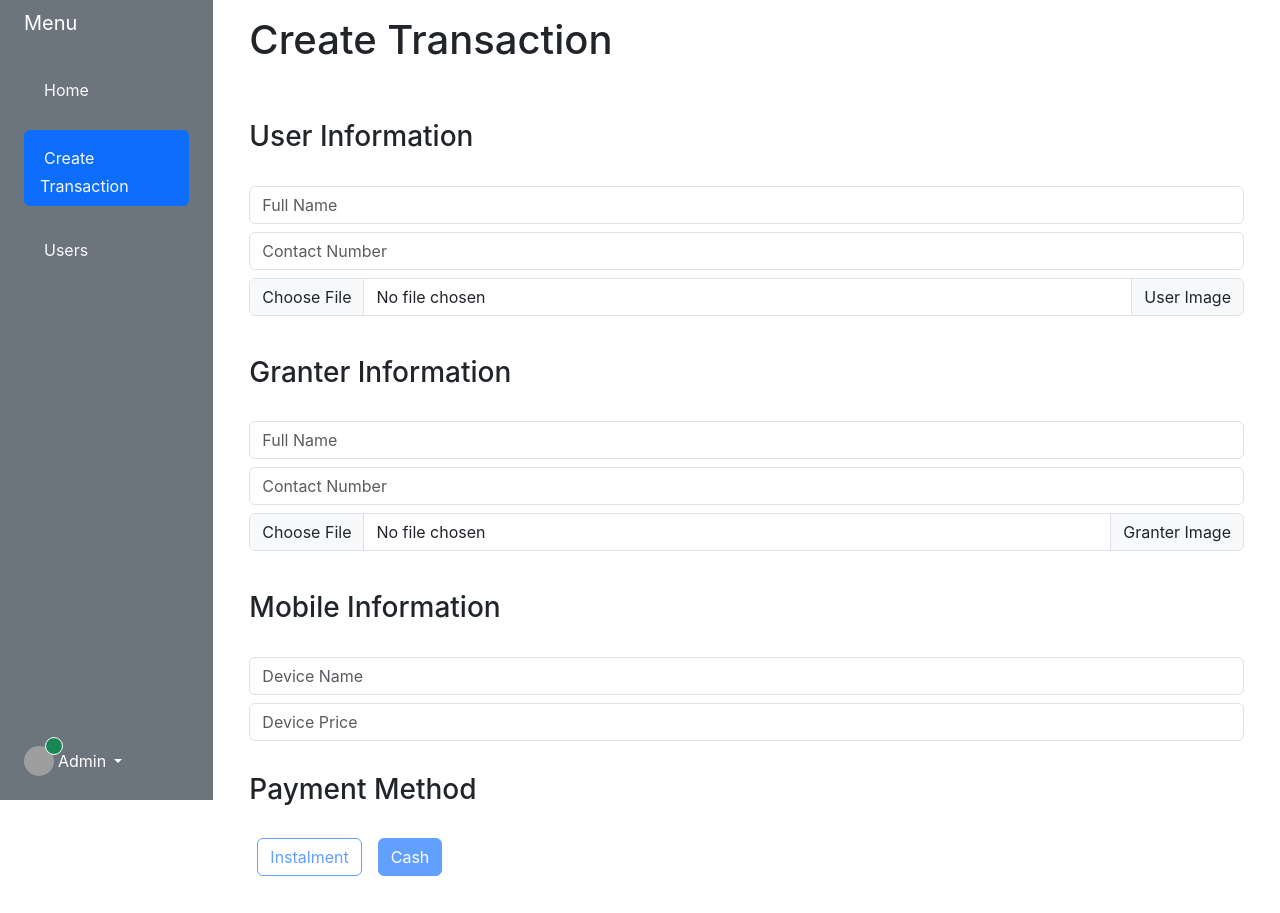
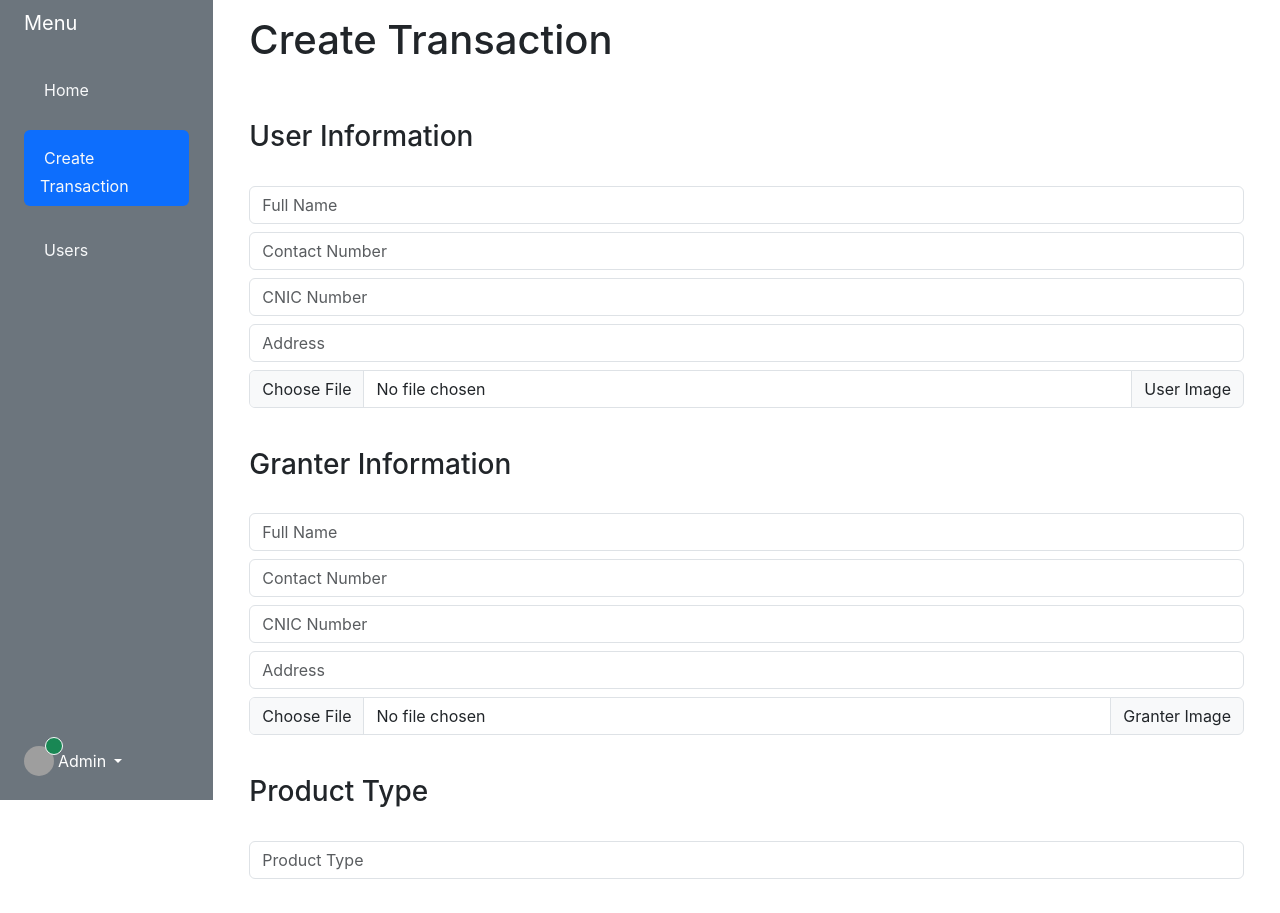
Before and after one commit to Ashar-Ahmed11/Mobile-Instalment-FE, a React (Create React App) app: page /dashboard/transaction in a window 1280 px wide. Shown: the top 913 px of the page. Built offline with nearby package versions, Linux system fonts and the light colour scheme; grey boxes are pictures that could not be loaded.

Commit message:
Another amendments

```diff
--- a/src/components/transaction.jsx
+++ b/src/components/transaction.jsx
@@ -4,18 +4,24 @@ const Transaction = () => {
     const [paymentMethod, setPaymentMethod] = useState("cash")
     const [mobileCost, setMobileCost] = useState(null)
     const [instalments, setInstalments] = useState([])
-    const createInstalment = (value) => {
-        let newCost = Number(value) / 12
+
+
+    const instalmentArray = Array(12).fill()
+    const [instalmentDuration, setInstalmentDuration] = useState(12)
+    const createInstalment = (value, insDuration) => {
+        let newCost = Number(value) / insDuration
         let arr = []
-        for (let index = 0; index < 12; index++) {
+        for (let index = 0; index < insDuration; index++) {
             arr.push(newCost)
         }
 
         setInstalments(arr)
+        setInstalmentDuration(insDuration)
     }
 
+    const [ProductType, setProductType] = useState(null)
     console.log(instalments);
-
+    const [DeviceCash, setdeviceCash] = useState(null)
 
     return (
         <div>
@@ -24,6 +30,8 @@ const Transaction = () => {
                 <h3 className='py-4'>User Information</h3>
                 <input type="text" placeholder='Full Name' className="my-2 form-control" />
                 <input type="tel" placeholder='Contact Number' className="my-2 form-control" />
+                <input type="tel" placeholder='CNIC Number' className="my-2 form-control" />
+                <input type="text" placeholder='Address' className="my-2 form-control" />
 
                 <div class="input-group mb-3">
                     <input type="file" class="form-control" id="inputGroupFile02" />
@@ -33,15 +41,19 @@ const Transaction = () => {
                 <h3 className='py-4'>Granter Information</h3>
                 <input type="text" placeholder='Full Name' className="my-2 form-control" />
                 <input type="tel" placeholder='Contact Number' className="my-2 form-control" />
-
+                <input type="tel" placeholder='CNIC Number' className="my-2 form-control" />
+                <input type="text" placeholder='Address' className="my-2 form-control" />
                 <div class="input-group mb-3">
                     <input type="file" class="form-control" id="inputGroupFile02" />
                     <label class="input-group-text" for="inputGroupFile02">Granter Image</label>
                 </div>
+                <h3 className='py-4'>Product Type</h3>
+                <input onChange={({target:{value}})=>{setProductType(value)}} type="text" placeholder='Product Type' className="my-2 form-control" />
 
-                <h3 className='py-4'>Mobile Information</h3>
-                <input type="text" placeholder='Device Name' className="my-2 form-control" />
-                <input onChange={({ target: { value } }) => {setMobileCost(value);createInstalment(value);if(value==0){setInstalments([])}}} value={mobileCost} type="number" placeholder='Device Price' className="my-2 form-control" />
+                <h3 className='py-4'>{ProductType?ProductType:"Product"} Information</h3>
+                <input type="text" placeholder='Product Name' className="my-2 form-control" />
+                <input onChange={({ target: { value } }) => { setMobileCost(value); createInstalment(value, 12); if (value == 0) { setInstalments([]) } }} value={mobileCost} type="number" placeholder='Instalment Price' className="my-2 form-control" />
+                <input onChange={({target:{value}})=>setdeviceCash(value)} type="number" placeholder='Cash Price' className="my-2 form-control" />
 
                 <h3 className='py-4'>Payment Method</h3>
                 <div className="d-flex">
@@ -52,7 +64,7 @@ const Transaction = () => {
 
 
                     }} className={`btn ${paymentMethod !== "cash" ? "btn-primary" : "btn-outline-primary"} mx-2`}>Instalment</button>
-                    <button disabled={mobileCost > 0 ? false : true} onClick={() => {
+                    <button disabled={DeviceCash > 0 ? false : true} onClick={() => {
                         if (paymentMethod !== "cash") { setPaymentMethod("cash") }
 
 
@@ -60,12 +72,22 @@ const Transaction = () => {
                     } className={`btn ${paymentMethod == "cash" ? "btn-primary" : "btn-outline-primary"} mx-2`}>Cash</button>
                 </div>
 
+                {(paymentMethod == "instalment" && mobileCost>0) && <><h3 className='py-4'>Instalment Duration</h3>
+
+                    <div className='py-4'>
+                        {instalmentArray.filter((e, i) => i !== 0).map((e, i) => {
+                            return <button onClick={() => { createInstalment(mobileCost, i + 2) }} className={`btn btn-${instalmentDuration == i + 2 ? "primary" : "outline-primary"} m-2`}>1 - {i + 2} Months</button>
+                        })}
+                    </div></>}
+
+
                 <div className='py-4'>
-                    {paymentMethod=="instalment"&&instalments.map((e,i)=>{
-                        return   <input value={e} onChange={({target:{value}})=>{
-                            instalments[i]=value;
+                    {(paymentMethod == "instalment" && mobileCost>0)&& instalments.map((e, i) => {
+                        return <div className='d-flex align-items-center'><span className='px-2 fw-bold'>{i + 1}</span><input value={e} onChange={({ target: { value } }) => {
+                            instalments[i] = value;
                             setInstalments([...instalments])
                         }} type="number" placeholder='Instalment' className="my-2 form-control" />
+                        </div>
                     })}
                 </div>
 
```
